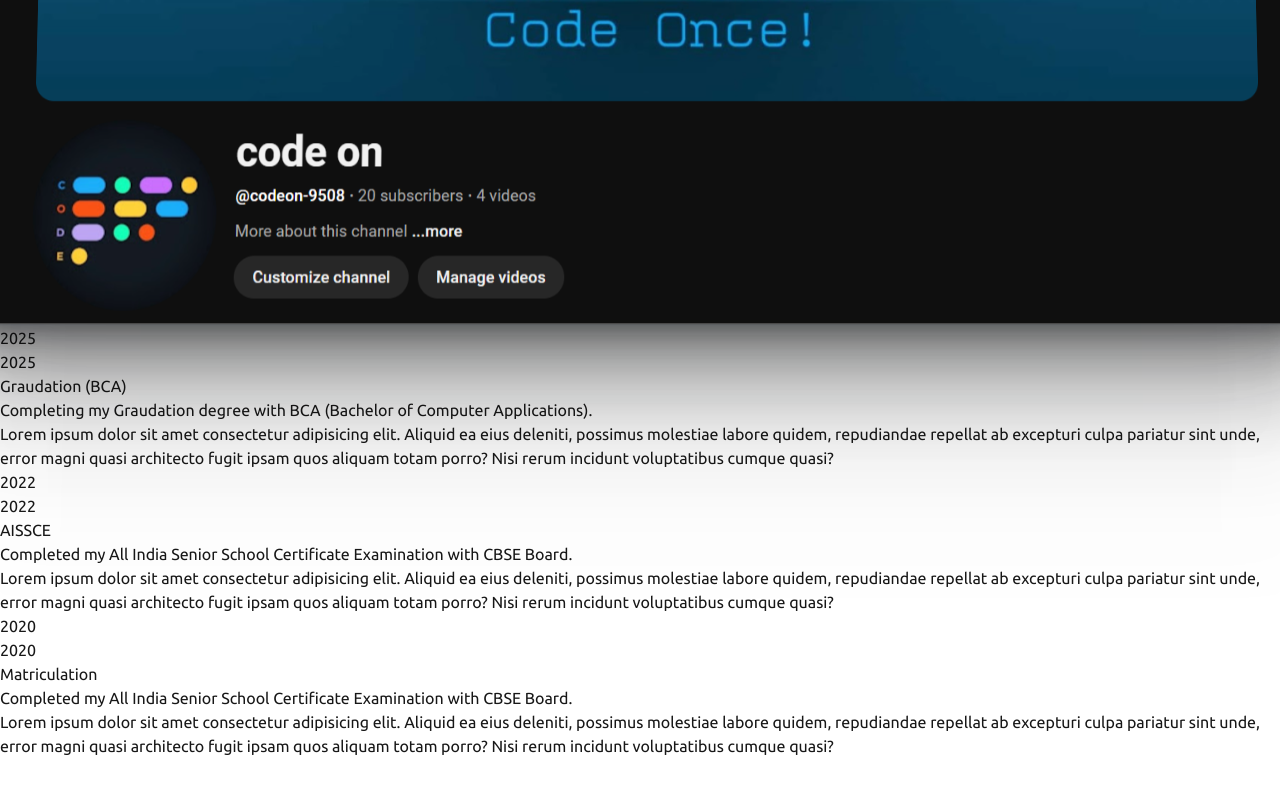
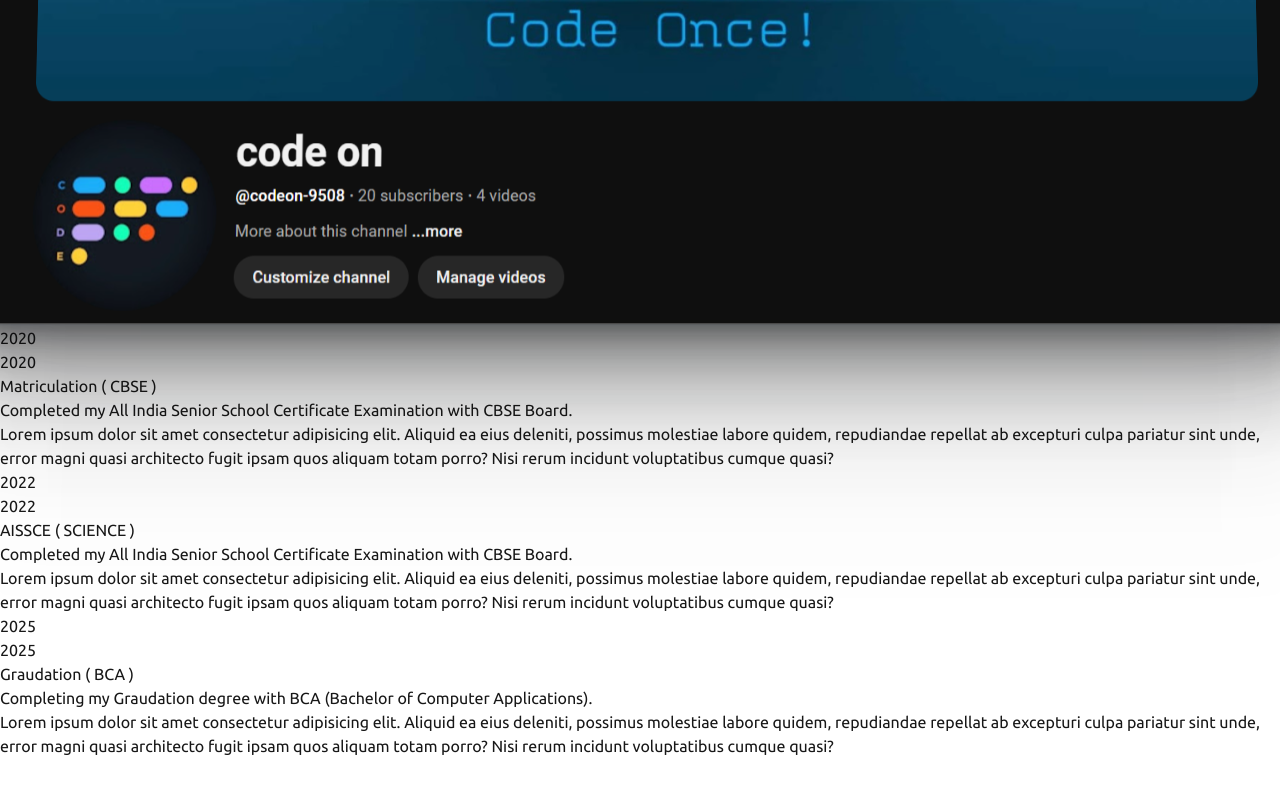
Before and after one commit to Akashkumar9508/akash-portfolio, a Next.js app: page / in a window 1280 px wide. Shown: the part 8114-8908 px from the top of the page. Built offline with nearby package versions, Linux system fonts and the light colour scheme; a web font is replaced by a local one.

Commit message:
the about updated

```diff
--- a/next.config.ts
+++ b/next.config.ts
@@ -1,14 +1,7 @@
 import type { NextConfig } from "next";
 
 const nextConfig: NextConfig = {
-  images: {
-    remotePatterns: [
-      {
-        protocol: 'https',
-        hostname: 'assets.aceternity.com',
-      },
-    ],
-  },
+
 };
 
 export default nextConfig;
--- a/src/app/globals.css
+++ b/src/app/globals.css
@@ -14,7 +14,7 @@
 }
 
 ::-webkit-scrollbar {
-  width: 5px;
+  width: 2px;
 }
 
 ::-webkit-scrollbar-track {
@@ -28,7 +28,6 @@
 
 ::-webkit-scrollbar-thumb:hover {
   background: #59e1e4;
-  cursor: pointer;
 }
 
 @media (prefers-color-scheme: dark) {
--- a/src/app/page.tsx
+++ b/src/app/page.tsx
@@ -5,6 +5,7 @@ import Typed from "typed.js";
 import { useEffect, useRef } from "react";
 import FlipWordsDemo from "@/components/utility/FlipWords"
 import AboutPage from "@/app/about/page"
+import Link from "next/link";
 
 
 
@@ -18,7 +19,7 @@ export default function Home() {
 
       <div className="w-full sm:w-2/4 h-[40vh] sm:h-[80vh] flex flex-col sm:justify-end gap-2 pt-10 sm:pt-0">
         <pre className="font-bold"><h1 className="text-[8vw] sm:text-[3vw] sm:text-3xl md:text-6xl">Hi, I&apos;m Akash Kumar</h1>
-        <span className="text-[6vw] sm:text-[2.5vw]" >I'am </span><span className="text-[#59e1e4] text-[6vw] sm:text-[2.5vw] inline " ><FlipWordsDemo /></span></pre>
+        <span className="text-[6vw] sm:text-[2.5vw]" >I'am </span><span className=" text-[6vw] sm:text-[2.5vw] inline " ><FlipWordsDemo /></span></pre>
         <p className="text-[4vw] sm:text-[1.2vw]">I&apos;m a software developer specializing in high-performance, user-centric web applications. Skilled in <span className="text-[#59e1e4]">React.js</span>, <span className="text-[#59e1e4]">Next.js</span>, and modern web technologies, I build seamless, scalable, and efficient solutions across the stack.</p>
       </div>
 
--- a/src/components/about/TimeLine.tsx
+++ b/src/components/about/TimeLine.tsx
@@ -1,60 +1,9 @@
 import Image from "next/image";
 import React from "react";
 import { Timeline } from "@/components/ui/timeline";
+import data from "@/data/timeline";
 
 const TimelineDemo=()=> {
-  const data = [
-    {
-      title: "2025",
-      content: (
-        <div>
-          <p className="text-[#59e1e4] dark:text-[#59e1e4] text-[8vw] md:text-[2.1vw] font-normal mb-8">
-          Graudation (BCA)
-          </p>
-          <p className="text-neutral-800 dark:text-neutral-200 text-xs md:text-sm font-normal mb-8">
-          Completing my Graudation degree with BCA (Bachelor of Computer Applications).
-          </p>
-          <div className="grid  gap-4 dark:text-gray-400">
-            <p>Lorem ipsum dolor sit amet consectetur adipisicing elit. Aliquid ea eius deleniti, possimus molestiae labore quidem, repudiandae repellat ab excepturi culpa pariatur sint unde, error magni quasi architecto fugit ipsam quos aliquam totam porro? Nisi rerum incidunt voluptatibus cumque quasi?</p>
-          </div>
-        </div>
-      ),
-    },
-    {
-      title: "2022",
-      content: (
-        <div>
-          <p className="text-[#59e1e4] dark:text-[#59e1e4] text-[8vw] md:text-[2.1vw] font-normal mb-8">
-          AISSCE
-          </p>
-          <p className="text-neutral-800 dark:text-neutral-200 text-xs md:text-sm font-normal mb-8">
-          Completed my All India Senior School Certificate Examination with CBSE Board.
-          </p>
-          <div className="grid  gap-4 dark:text-gray-400">
-            <p>Lorem ipsum dolor sit amet consectetur adipisicing elit. Aliquid ea eius deleniti, possimus molestiae labore quidem, repudiandae repellat ab excepturi culpa pariatur sint unde, error magni quasi architecto fugit ipsam quos aliquam totam porro? Nisi rerum incidunt voluptatibus cumque quasi?</p>
-          </div>
-        </div>
-      ),
-    },
-    {
-      title: "2020",
-      content: (
-        <div>
-          <p className="text-[#59e1e4] dark:text-[#59e1e4] text-[8vw] md:text-[2.2vw] font-normal mb-4">
-          Matriculation
-
-          </p>
-          <p className="text-neutral-800 dark:text-neutral-200 text-xs md:text-sm font-normal mb-8">
-          Completed my All India Senior School Certificate Examination with CBSE Board.
-          </p>
-
-          <div className="grid  gap-4 dark:text-gray-400">
-            <p>Lorem ipsum dolor sit amet consectetur adipisicing elit. Aliquid ea eius deleniti, possimus molestiae labore quidem, repudiandae repellat ab excepturi culpa pariatur sint unde, error magni quasi architecto fugit ipsam quos aliquam totam porro? Nisi rerum incidunt voluptatibus cumque quasi?</p>
-          </div>
-        </div>
-      ),
-    },
-  ];
   return (
     <div className="w-full">
       <Timeline data={data} />
--- a/src/components/ui/flip-words.tsx
+++ b/src/components/ui/flip-words.tsx
@@ -58,7 +58,7 @@ export const FlipWords = ({
           position: "absolute",
         }}
         className={cn(
-          "z-10 inline-block relative text-left text-neutral-900 dark:text-neutral-100 px-2",
+          "z-10 inline-block relative text-left  dark:text-[#59e1e4] px-2",
           className
         )}
         key={currentWord}
--- a/src/components/ui/wobble-card-youtube.tsx
+++ b/src/components/ui/wobble-card-youtube.tsx
@@ -68,7 +68,7 @@ export const WobbleCardYoutube = ({
 const Noise = () => {
   return (
     <div
-      className="absolute inset-0 w-full h-full scale-[1.2] transform opacity-10 [mask-image:radial-gradient(#fff,transparent,75%)]"
+      className="absolute inset-0 w-full h-full transform z-40 "
     ></div>
   );
 };
--- a/src/components/ui/wobble-card.tsx
+++ b/src/components/ui/wobble-card.tsx
@@ -68,7 +68,7 @@ export const WobbleCard = ({
 const Noise = () => {
   return (
     <div
-      className="absolute inset-0 h-full scale-[1.2] transform opacity-10 [mask-image:radial-gradient(#fff,transparent,75%)]"
+      className="absolute inset-0 h-full z-40 transform opacity-10 [mask-image:radial-gradient(#fff,transparent,75%)]"
     ></div>
   );
 };
--- /dev/null
+++ b/src/data/timeline.tsx
@@ -0,0 +1,55 @@
+const data = [
+  {
+    title: "2020",
+    content: (
+      <div>
+        <p className="text-[#59e1e4] dark:text-[#59e1e4] text-[8vw] md:text-[2.2vw] font-normal mb-4">
+        Matriculation ( CBSE )
+
+        </p>
+        <p className="text-neutral-800 dark:text-neutral-200 text-xs md:text-sm font-normal mb-8">
+        Completed my All India Senior School Certificate Examination with CBSE Board.
+        </p>
+
+        <div className="grid  gap-4 dark:text-gray-400">
+          <p>Lorem ipsum dolor sit amet consectetur adipisicing elit. Aliquid ea eius deleniti, possimus molestiae labore quidem, repudiandae repellat ab excepturi culpa pariatur sint unde, error magni quasi architecto fugit ipsam quos aliquam totam porro? Nisi rerum incidunt voluptatibus cumque quasi?</p>
+        </div>
+      </div>
+    ),
+  },
+  {
+    title: "2022",
+    content: (
+      <div>
+        <p className="text-[#59e1e4] dark:text-[#59e1e4] text-[8vw] md:text-[2.1vw] font-normal mb-8">
+        AISSCE ( SCIENCE )
+        </p>
+        <p className="text-neutral-800 dark:text-neutral-200 text-xs md:text-sm font-normal mb-8">
+        Completed my All India Senior School Certificate Examination with CBSE Board.
+        </p>
+        <div className="grid  gap-4 dark:text-gray-400">
+          <p>Lorem ipsum dolor sit amet consectetur adipisicing elit. Aliquid ea eius deleniti, possimus molestiae labore quidem, repudiandae repellat ab excepturi culpa pariatur sint unde, error magni quasi architecto fugit ipsam quos aliquam totam porro? Nisi rerum incidunt voluptatibus cumque quasi?</p>
+        </div>
+      </div>
+    ),
+  },
+  {
+      title: "2025",
+      content: (
+        <div>
+          <p className="text-[#59e1e4] dark:text-[#59e1e4] text-[8vw] md:text-[2.1vw] font-normal mb-8">
+          Graudation ( BCA )
+          </p>
+          <p className="text-neutral-800 dark:text-neutral-200 text-xs md:text-sm font-normal mb-8">
+          Completing my Graudation degree with BCA (Bachelor of Computer Applications).
+          </p>
+          <div className="grid  gap-4 dark:text-gray-400">
+            <p>Lorem ipsum dolor sit amet consectetur adipisicing elit. Aliquid ea eius deleniti, possimus molestiae labore quidem, repudiandae repellat ab excepturi culpa pariatur sint unde, error magni quasi architecto fugit ipsam quos aliquam totam porro? Nisi rerum incidunt voluptatibus cumque quasi?</p>
+          </div>
+        </div>
+      ),
+    },
+
+  ];
+
+  export default data
```
Also changed, not shown: src/components/containerscrollanimation.tsx (+14 -12 lines).
